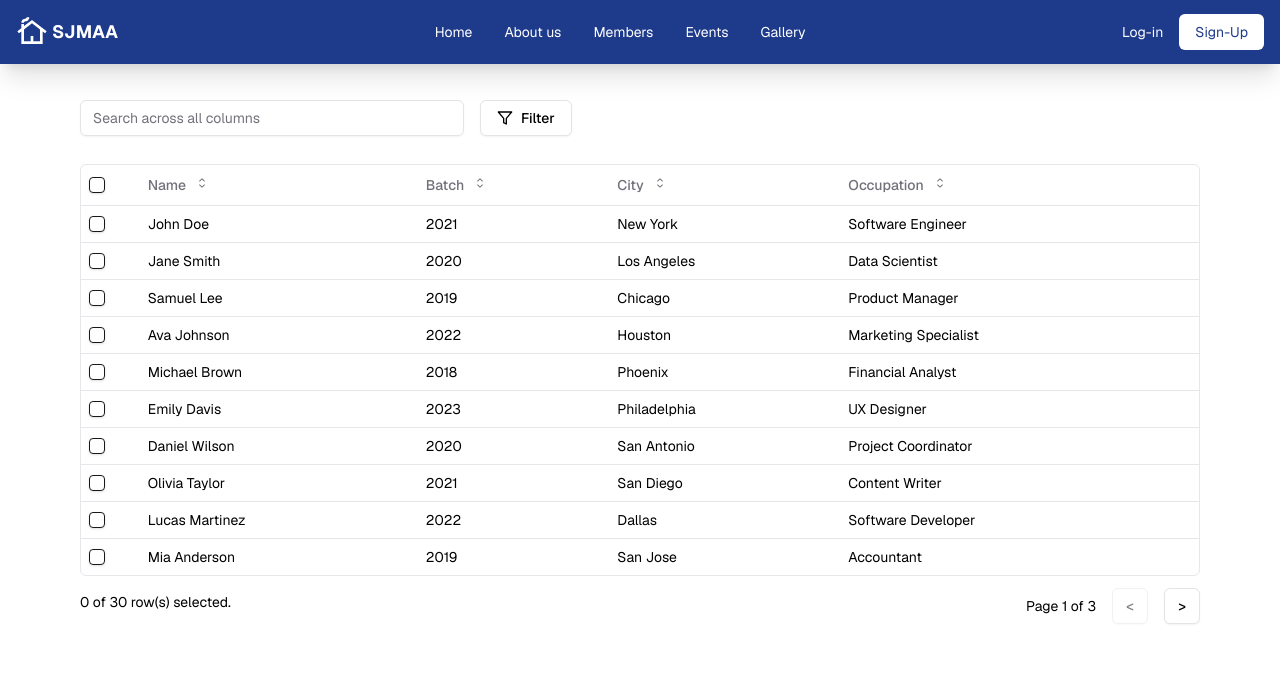
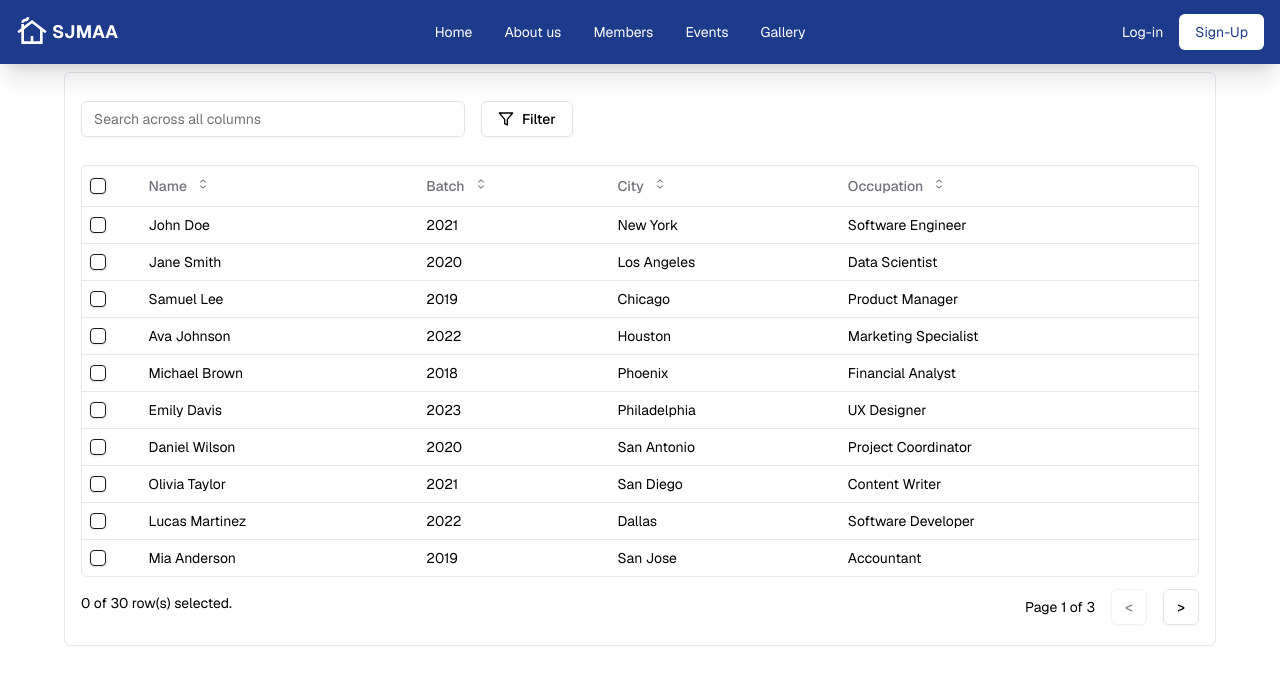
Before and after one commit to 5h15h1r/sjmaats, a Next.js app: page /members in a window 1280 px wide. Shown: the top 684 px of the page. Built offline with nearby package versions, Linux system fonts and the light colour scheme.

Commit message:
fix: border

```diff
--- a/src/components/Table.tsx
+++ b/src/components/Table.tsx
@@ -368,7 +368,7 @@ export function Table({ data }: { data: any[] }) {
   };
 
   return (
-    <div className="w-full p-4">
+    <div className="table-wrapper w-full rounded-md border p-4">
       <div className="flex flex-wrap items-center space-y-3 md:space-y-0 md:space-x-4 py-3">
         <Input
           type="search"
```
